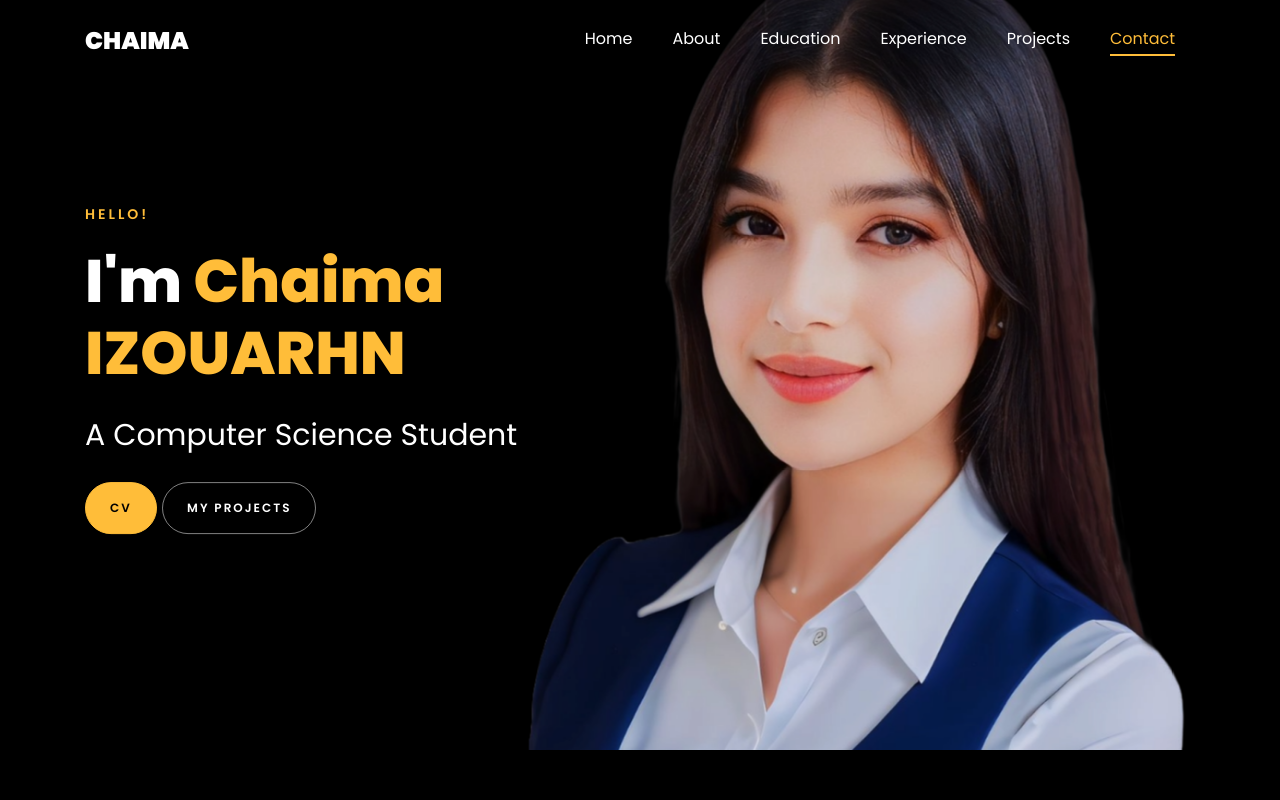
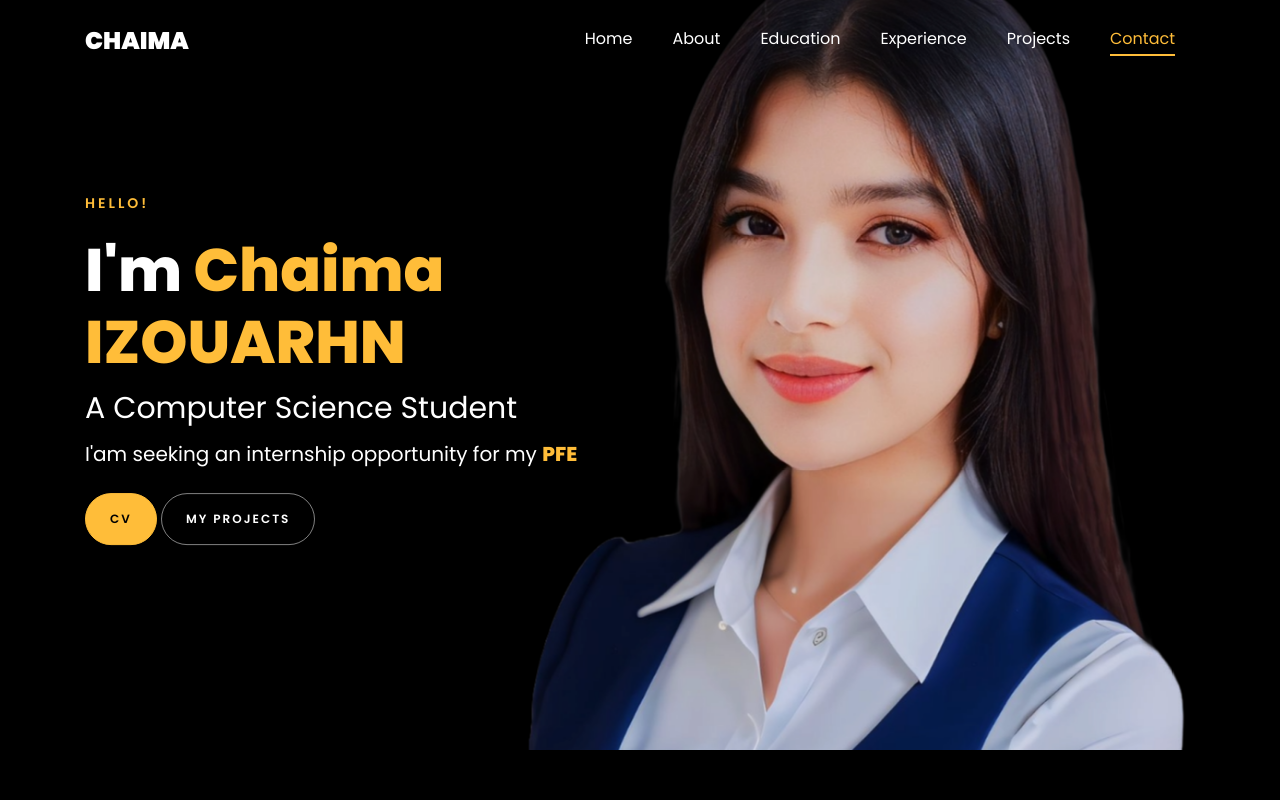
Before and after one commit to chaima-iz/chaimaiz.github.io, a plain HTML site: page index.html in a window 1280 px wide. Shown: the top 800 px of the page. Drawn offline with Linux system fonts and the light colour scheme; files whose address does not match are found by name.

Commit message:
index change

```diff
--- a/index.html
+++ b/index.html
@@ -103,9 +103,10 @@
               >
                 <div class="text">
                   <span class="subheading">Hello!</span>
-                  <h1 class="mb-4 mt-3">I'm <span>Chaima IZOUARHN</span></h1>
-                  <h2 class="mb-4">A Computer Science Student</h2>
-                  <p>
+                  <h1 class="mb-2 mt-3">I'm <span>Chaima IZOUARHN</span></h1>
+                  <h2 class="">A Computer Science Student</h2>
+                  <p style="color: white;" class="mb-4 ">I'am seeking an internship opportunity for my <span style="color: #FFBD39; font-weight: 800;">PFE</span> </p>
+
 					<a href="ENG-CHAIMA IZOUARHN-CV.pdf" class="btn btn-primary  py-3 px-4" download="">CV</a>
                     <a
                       href="#projects-section"
```
